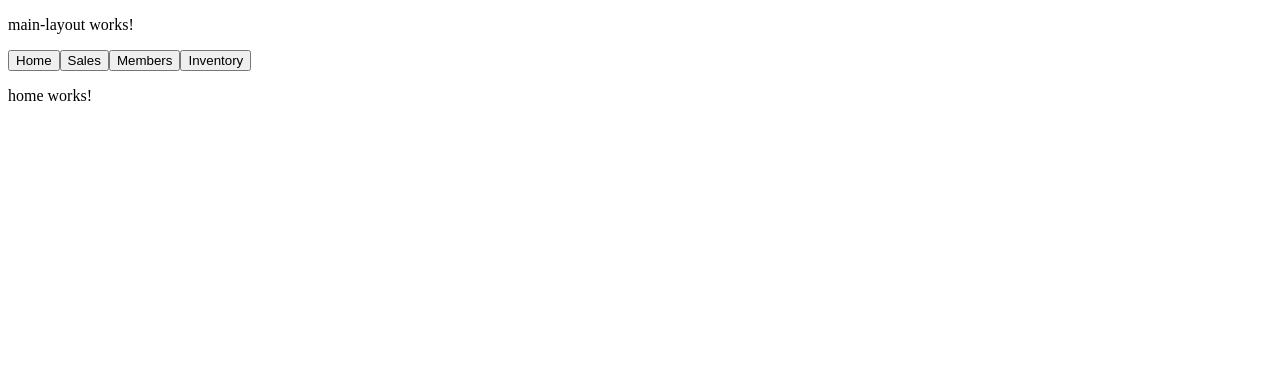
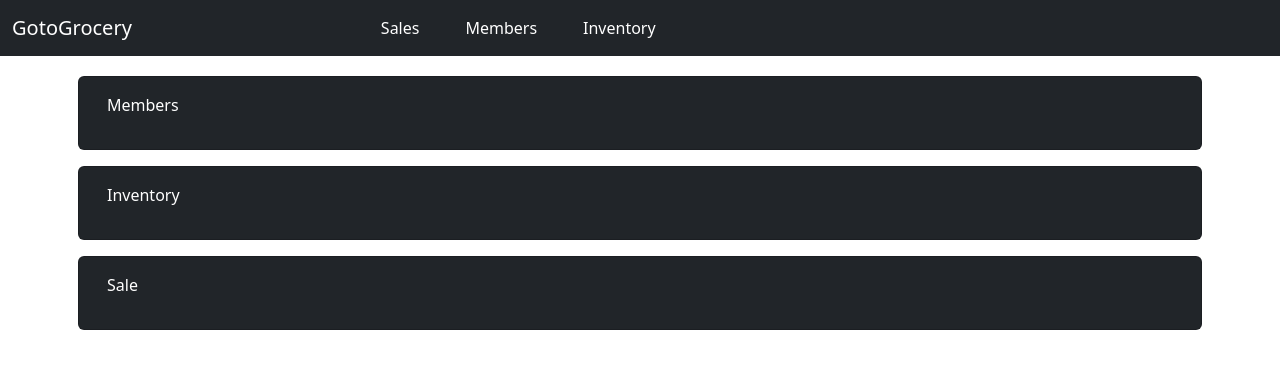
Before and after one commit to DavySung/MSP07, an Angular app in the folder goto_grocery/: page / in a window 1280 px wide. Shown: the top 368 px of the page. Built offline with nearby package versions, Linux system fonts and the light colour scheme.

Commit message:
Update User Interface with bootstrap

```diff
--- a/goto_grocery/angular.json
+++ b/goto_grocery/angular.json
@@ -90,9 +90,12 @@
               "src/assets"
             ],
             "styles": [
-              "src/styles.css"
+              "src/styles.css",
+              "../node_modules/bootstrap/dist/css/bootstrap.min.css"
             ],
-            "scripts": []
+            "scripts": [
+              "../node_modules/jquery/dist/jquery.min.js",
+              "../node_modules/bootstrap/dist/js/bootstrap.min.js"]
           }
         }
       }
--- a/goto_grocery/package.json
+++ b/goto_grocery/package.json
@@ -18,7 +18,8 @@
     "@angular/platform-browser": "^14.0.0",
     "@angular/platform-browser-dynamic": "^14.0.0",
     "@angular/router": "^14.0.0",
-    "bootstrap": "^5.0.1",
+    "@ng-bootstrap/ng-bootstrap": "^13.0.0",
+    "bootstrap": "^5.2.0",
     "rxjs": "~7.5.0",
     "tslib": "^2.3.0",
     "zone.js": "~0.11.4"
--- a/goto_grocery/src/app/components/layouts/main-layout/main-layout.component.html
+++ b/goto_grocery/src/app/components/layouts/main-layout/main-layout.component.html
@@ -1,3 +1,2 @@
-<p>main-layout works!</p>
 <app-main-menu></app-main-menu>
 <router-outlet></router-outlet>
--- a/goto_grocery/src/app/components/pages/home/home.component.css
+++ b/goto_grocery/src/app/components/pages/home/home.component.css
@@ -0,0 +1,3 @@
+.home{
+   padding:20px;
+}
--- a/goto_grocery/src/app/components/pages/home/home.component.html
+++ b/goto_grocery/src/app/components/pages/home/home.component.html
@@ -1 +1,26 @@
-<p>home works!</p>
+<div class="container home">
+    <div class="row">
+
+        <div class="card text-white bg-dark mb-3">
+
+            <div class="card-body  homebtn" [routerLink]="['Members']">
+                <p class="homebtn">Members</p>
+            </div>
+
+        </div>
+
+        <div class="card text-white bg-dark mb-3" >
+
+            <div class="card-body  homebtn" [routerLink]="['Inventory']">
+                <p class="homebtn">Inventory</p>
+            </div>
+        </div>
+
+        <div class="card text-white bg-dark mb-3">
+            <div class="card-body  homebtn" [routerLink]="['Sales']">
+                <p class="homebtn">Sale</p>
+            </div>
+        </div>
+
+    </div>
+</div>
--- a/goto_grocery/src/app/components/shared/main-menu/main-menu.component.css
+++ b/goto_grocery/src/app/components/shared/main-menu/main-menu.component.css
@@ -0,0 +1,9 @@
+.btn-mm{
+     background: none;
+     color: #fff;
+     margin-left: 20px;
+}
+
+#navbarNav{
+    margin-left: 200px;
+}
--- a/goto_grocery/src/app/components/shared/main-menu/main-menu.component.html
+++ b/goto_grocery/src/app/components/shared/main-menu/main-menu.component.html
@@ -1,6 +1,22 @@
-<div class="">
-    <button class="btn btn-primary" [routerLink]="['']">Home</button>
-    <button class="btn" [routerLink]="['Sales']">Sales</button>
-    <button class="btn" [routerLink]="['Members']">Members</button>
-    <button class="btn" [routerLink]="['Inventory']">Inventory</button>
-</div>
+
+  <nav class="navbar navbar-expand-lg navbar-dark bg-dark">
+    <div class="container-fluid">
+        <a class="navbar-brand" [routerLink]="['']">GotoGrocery</a>
+      <button class="navbar-toggler" type="button" (click)="isCollapsed = !isCollapsed" [attr.aria-expanded]="!isCollapsed"  aria-controls="navbarNav" >
+        <span class="navbar-toggler-icon"></span>
+      </button>
+      <div class="collapse navbar-collapse" id="navbarNav" [ngbCollapse]="isCollapsed">
+        <ul class="navbar-nav bg-dark">
+          <li class="nav-item">
+            <button class="btn btn-mm" [routerLink]="['Sales']">Sales</button>
+          </li>
+          <li class="nav-item">
+            <button class="btn btn-mm" [routerLink]="['Members']">Members</button>
+          </li>
+          <li class="nav-item">
+            <button class="btn btn-mm" [routerLink]="['Inventory']">Inventory</button>
+          </li>
+        </ul>
+      </div>
+    </div>
+  </nav>
--- a/goto_grocery/src/app/components/shared/main-menu/main-menu.component.ts
+++ b/goto_grocery/src/app/components/shared/main-menu/main-menu.component.ts
@@ -7,6 +7,7 @@ import { Component, OnInit } from '@angular/core';
 })
 export class MainMenuComponent implements OnInit {
 
+  public isCollapsed = true;
   constructor() { }
 
   ngOnInit(): void {
--- a/goto_grocery/src/polyfills.ts
+++ b/goto_grocery/src/polyfills.ts
@@ -1,3 +1,7 @@
+/***************************************************************************************************
+ * Load `$localize` onto the global scope - used if i18n tags appear in Angular templates.
+ */
+import '@angular/localize/init';
 /**
  * This file includes polyfills needed by Angular and is loaded before the app.
  * You can add your own extra polyfills to this file.
--- a/goto_grocery/src/styles.css
+++ b/goto_grocery/src/styles.css
@@ -1 +1 @@
-/* You can add global styles to this file, and also import other style files */
+@import '~bootstrap/dist/css/bootstrap.css';
```
Also changed, not shown: goto_grocery/src/app/app.module.ts (+5 -3 lines), 1 other file (tests, documents, lock files or other folders).
